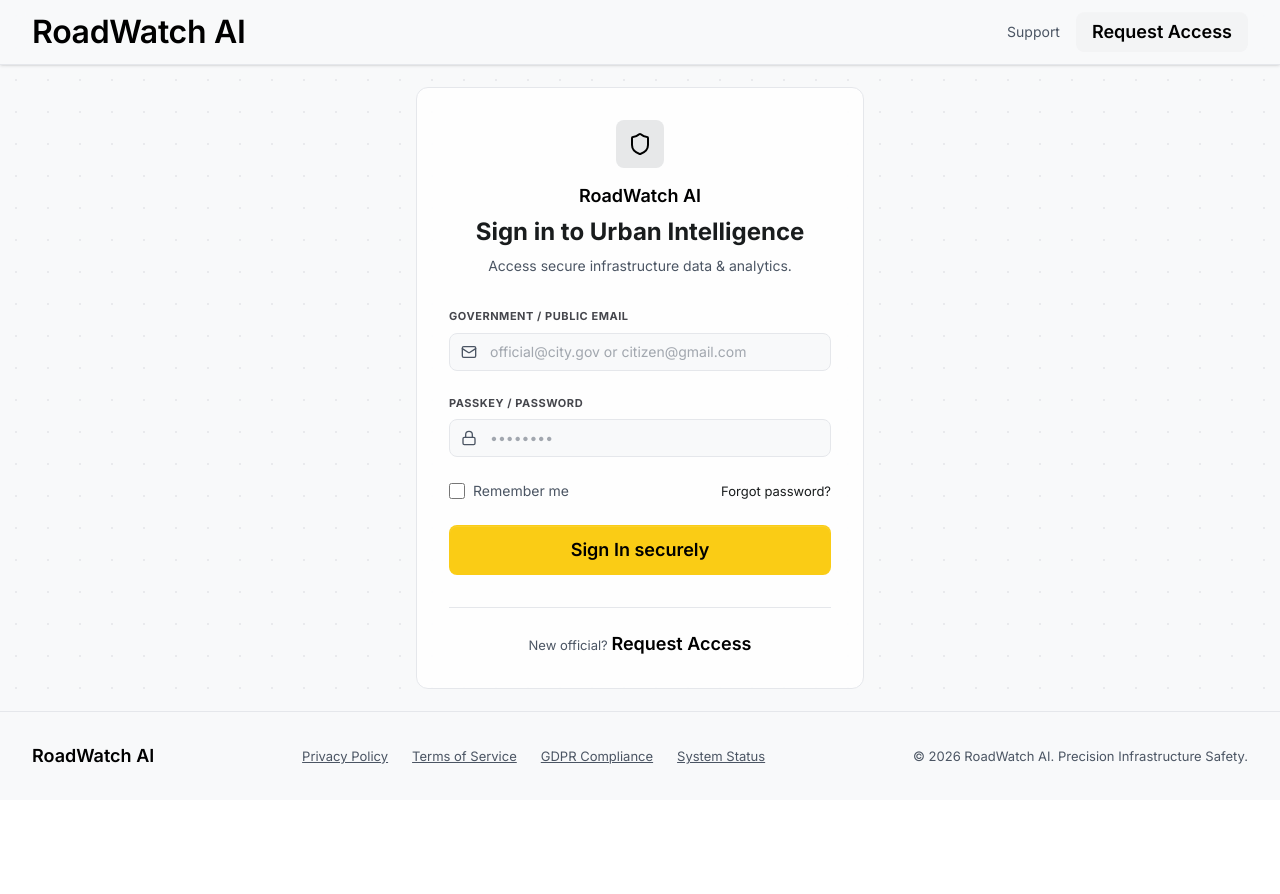
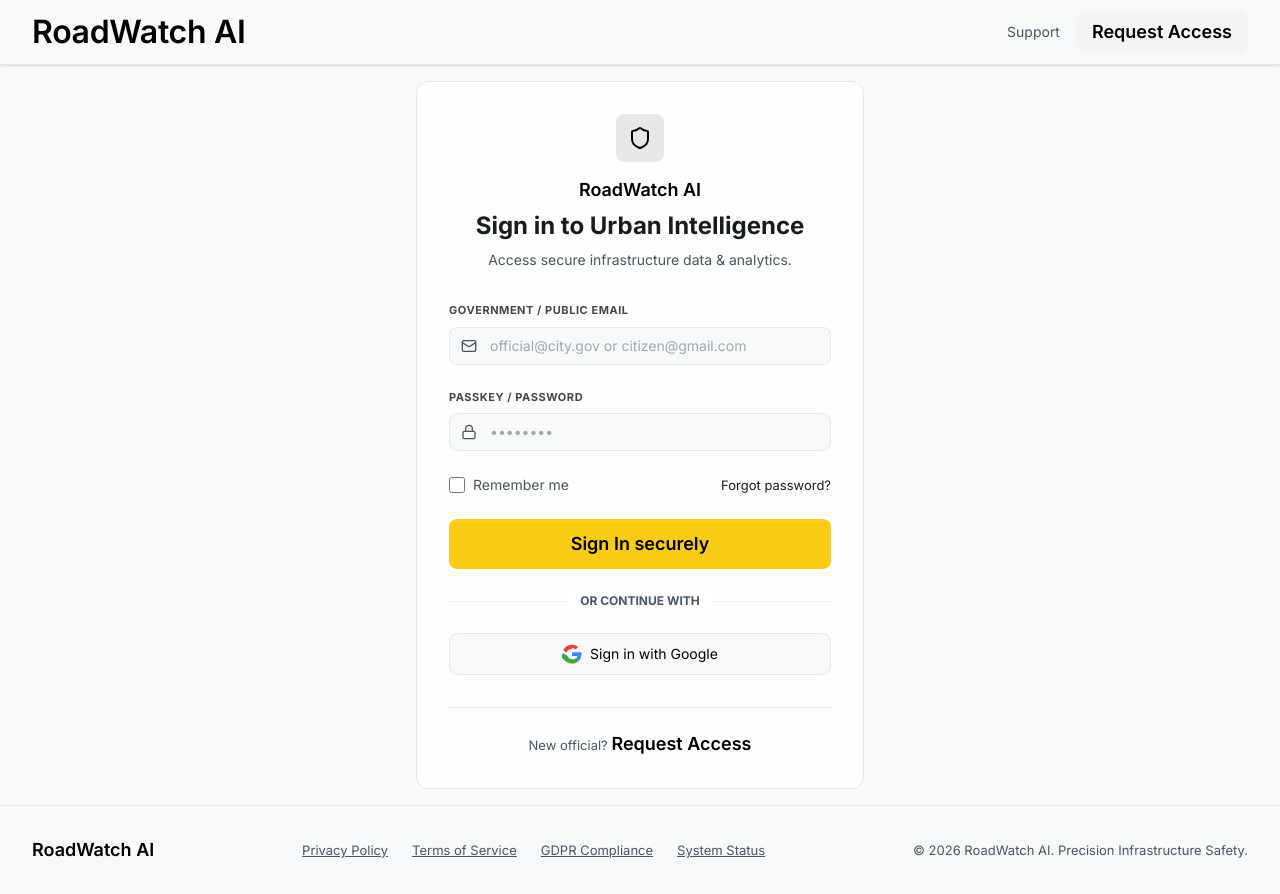
Before and after one commit to RANAPRINCE06/ROADWATCH-AI, a React (Vite) app: page /login in a window 1280 px wide. Before the commit the page ends 800 px from the top, so only its background shows below. Built offline with nearby package versions, Linux system fonts and the light colour scheme; no server answers; the database is empty.

Commit message:
feat: Add Google Sign-in button with Firebase Auth integration to Login page

```diff
--- a/db.json
+++ b/db.json
@@ -151,8 +151,8 @@
       "id": "sns-01",
       "name": "ESP32-Node 1",
       "locationName": "Sector 4, Orchard Rd",
-      "vibration": 28,
-      "temperature": 25.5,
+      "vibration": 34,
+      "temperature": 25.2,
       "battery": 1,
       "status": "Online",
       "connectivity": "WiFi",
@@ -167,7 +167,7 @@
       "name": "ESP32-Node 2",
       "locationName": "Bayfront Ave North",
       "vibration": 3,
-      "temperature": 40.8,
+      "temperature": 41.7,
       "battery": 1,
       "status": "Online",
       "connectivity": "LoRaWAN",
@@ -181,8 +181,8 @@
       "id": "sns-03",
       "name": "ESP32-Node 3",
       "locationName": "Cross St Junction",
-      "vibration": 38,
-      "temperature": 37.4,
+      "vibration": 34,
+      "temperature": 39,
       "battery": 1,
       "status": "Online",
       "connectivity": "Cellular",
@@ -196,8 +196,8 @@
       "id": "sns-04",
       "name": "ESP32-Node 4",
       "locationName": "Marina Boulevard",
-      "vibration": 6,
-      "temperature": 29.4,
+      "vibration": 7,
+      "temperature": 27.3,
       "battery": 1,
       "status": "Online",
       "connectivity": "WiFi",
--- a/src/pages/Login.tsx
+++ b/src/pages/Login.tsx
@@ -9,7 +9,9 @@
 } from '../utils/firebase';
 import {
   signInWithEmailAndPassword,
-  createUserWithEmailAndPassword
+  createUserWithEmailAndPassword,
+  GoogleAuthProvider,
+  signInWithPopup
 } from 'firebase/auth';
 
 export function Login() {
@@ -21,6 +23,59 @@
   const [password, setPassword] = useState('');
   const [isLoading, setIsLoading] = useState(false);
   const [errorMsg, setErrorMsg] = useState<string | null>(null);
+
+  const handleGoogleSignIn = async () => {
+    setIsLoading(true);
+    setErrorMsg(null);
+    try {
+      let emailAddress = '';
+      let uid = '';
+      let displayName = 'Google User';
+
+      if (realFirebaseActive) {
+        const provider = new GoogleAuthProvider();
+        const result = await signInWithPopup(auth, provider);
+        const user = result.user;
+        emailAddress = user.email || '';
+        uid = user.uid;
+        displayName = user.displayName || emailAddress.split('@')[0];
+      } else {
+        emailAddress = 'citizen.google@gmail.com';
+        uid = `mock-google-uid-${Date.now()}`;
+        displayName = 'Mock Google Citizen';
+      }
+
+      const isGov = emailAddress.toLowerCase().endsWith('.gov');
+      const role = isGov ? 'admin' : 'citizen';
+      const title = isGov ? 'Chief Safety Officer' : 'Resident';
+
+      const userProfile = {
+        email: emailAddress,
+        role,
+        name: displayName,
+        title,
+        avatarUrl: isGov
+          ? "https://lh3.googleusercontent.com/aida-public/AB6AXuCs1aCxQRSRbOaSzSN0IuWNbUJMmA7-n88Bk5LD4_K6qzpBufNOp4ON04PdaGd-6-uBjiKVCdr2mPAwmYYdV6QXSFIfY9KgQ26ieTh2PaUU8Pq_Pi0uJHs009XW8NUmUcs8A4YU9g8fcs64ACg6MdPUHf8zW3q_OC2LVklLfTeLw_jsslfuu1m2RmnaMjt8csa0tP2wz3yqfGriYWlrRAeUY4NOAVadZ0MhgJPuHurxSxVRqqJ_ENSQdjRfgP8zLYtLy7cRvNbG-l0"
+          : "https://images.unsplash.com/photo-1534528741775-53994a69daeb?auto=format&fit=crop&w=150&q=80"
+      };
+
+      const completeProfile = { ...userProfile, uid };
+      if (realFirebaseActive) {
+        await setDocument(getDocRef('users', uid), completeProfile);
+      }
+
+      localStorage.setItem('roadwatch_user_profile', JSON.stringify(completeProfile));
+      localStorage.setItem('user_role', role);
+      window.dispatchEvent(new Event('roadwatch-user-updated'));
+
+      navigate(redirect || (role === 'admin' ? '/dashboard' : '/citizen'));
+    } catch (err: any) {
+      console.error('Google Sign-In Error:', err);
+      setErrorMsg(err.message || 'Google Sign-In failed.');
+    } finally {
+      setIsLoading(false);
+    }
+  };
 
   const handleLogin = async (e: React.FormEvent) => {
     e.preventDefault();
@@ -189,6 +244,42 @@
             </button>
           </form>
 
+          <div className="relative my-6">
+            <div className="absolute inset-0 flex items-center">
+              <div className="w-full border-t border-border-subtle/50"></div>
+            </div>
+            <div className="relative flex justify-center text-xs uppercase">
+              <span className="bg-white/80 dark:bg-deep-slate/85 px-3 text-text-secondary font-bold">Or continue with</span>
+            </div>
+          </div>
+
+          <button
+            type="button"
+            onClick={handleGoogleSignIn}
+            disabled={isLoading}
+            className="w-full flex justify-center items-center py-2.5 px-4 border border-border-subtle rounded-lg bg-surface-bright hover:bg-slate-100 dark:hover:bg-slate-800 text-primary font-bold transition-all duration-200 active:scale-95 text-body-md gap-2 cursor-pointer"
+          >
+            <svg className="w-5 h-5" viewBox="0 0 24 24">
+              <path
+                fill="#EA4335"
+                d="M12 5.04c1.62 0 3.08.56 4.22 1.65l3.15-3.15C17.45 1.84 14.93 1 12 1 7.37 1 3.48 3.67 1.63 7.57l3.78 2.93c.88-2.65 3.37-4.46 6.59-4.46z"
+              />
+              <path
+                fill="#4285F4"
+                d="M23.45 12.3c0-.82-.07-1.6-.21-2.3H12v4.4h6.43c-.28 1.44-1.1 2.67-2.33 3.5l3.6 2.8c2.1-1.94 3.75-5.2 3.75-8.4z"
+              />
+              <path
+                fill="#FBBC05"
+                d="M5.41 14.5l-3.78 2.93c1.85 3.9 5.74 6.57 10.37 6.57 2.93 0 5.4-.97 7.2-2.63l-3.6-2.8c-.98.66-2.23 1.07-3.6 1.07-3.22 0-5.71-1.81-6.59-4.46L5.41 14.5z"
+              />
+              <path
+                fill="#34A853"
+                d="M12 23c3.24 0 5.97-1.07 7.96-2.93l-3.6-2.8c-.98.66-2.23 1.07-3.6 1.07-3.22 0-5.71-1.81-6.59-4.46L1.63 10.97l-3.78 2.93C1.63 20.33 7.37 23 12 23z"
+              />
+            </svg>
+            <span>Sign in with Google</span>
+          </button>
+
           <div className="mt-8 border-t border-border-subtle pt-6 text-center">
             <p className="text-body-sm text-text-secondary">
               New official? <a href="#" className="text-title-md text-primary hover:text-safety-yellow transition-colors">Request Access</a>
```
